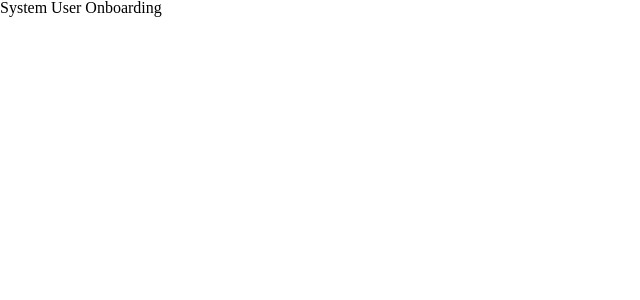
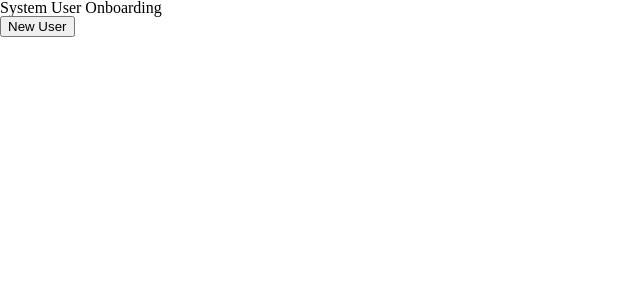
Before and after one commit to taratimmerman/user-onboard, a React (Create React App) app: page / in a window 1280 px wide. Shown: the top 300 px of the page, without its empty margins (0-640 px from the left). Built offline with nearby package versions, Linux system fonts and the light colour scheme.

Commit message:
Create header component

```diff
--- a/src/App.js
+++ b/src/App.js
@@ -2,10 +2,12 @@ import React from "react";
 
 import "./App.css";
 
+import Header from "./components/Header"
+
 function App() {
   return (
     <>
-      <h1>System User Onboarding</h1>
+      <Header />
     </>
   );
 }
--- /dev/null
+++ b/src/components/Header.js
@@ -0,0 +1,21 @@
+import React from "react";
+
+const Nav = () => {
+
+    const addNewUser = () => {
+        // TBD
+    };
+
+    return (
+        <header>
+            <h1 id="pageTtl">System User Onboarding</h1>
+            <nav>
+                <ul>
+                    <li><button id="newUsrBtn" onClick={addNewUser}>New User</button></li>
+                </ul>
+            </nav>
+        </header>
+    );
+};
+
+export default Nav;
```
Also changed, not shown: 1 other file (tests, documents, lock files or other folders).
